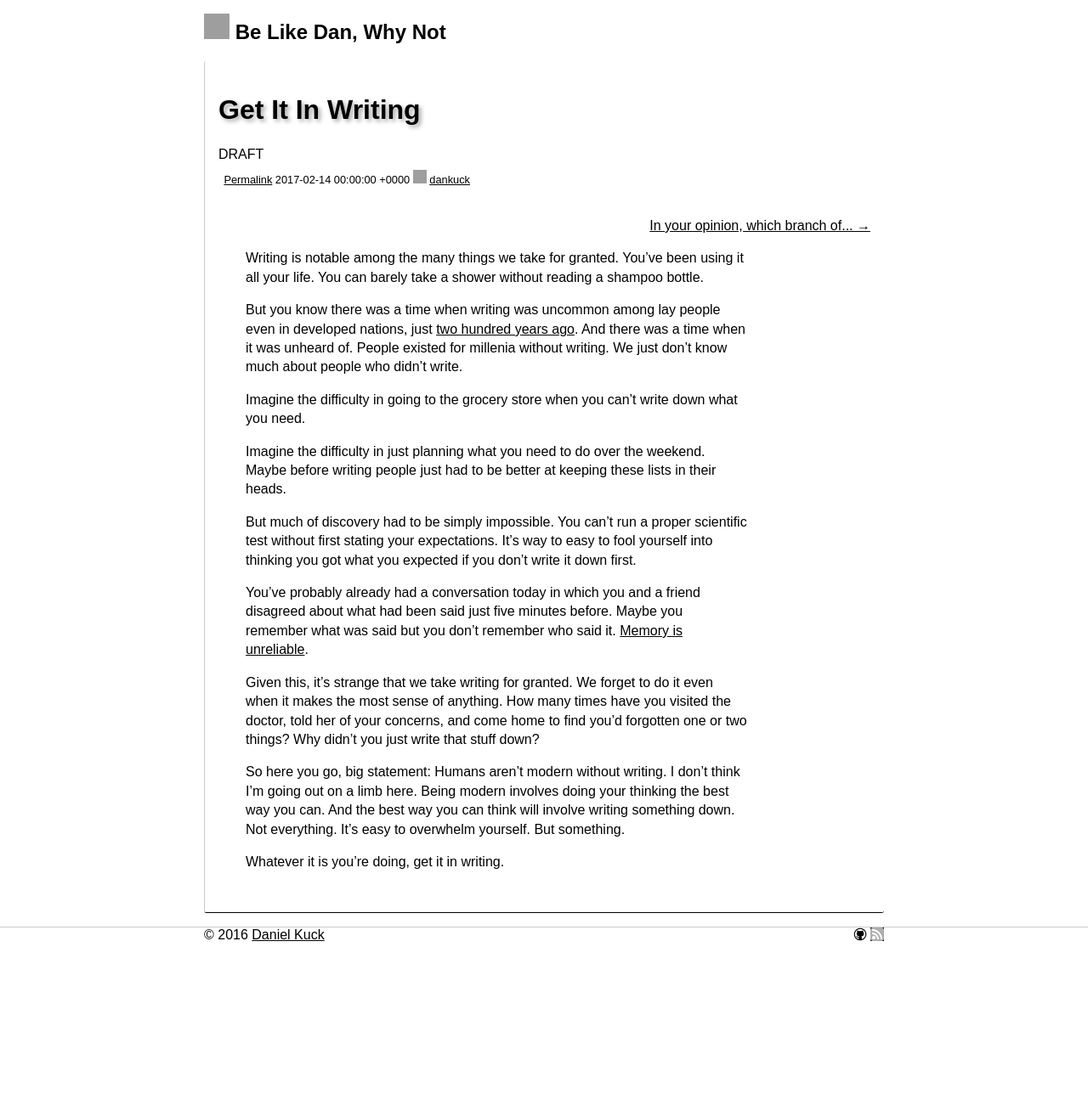
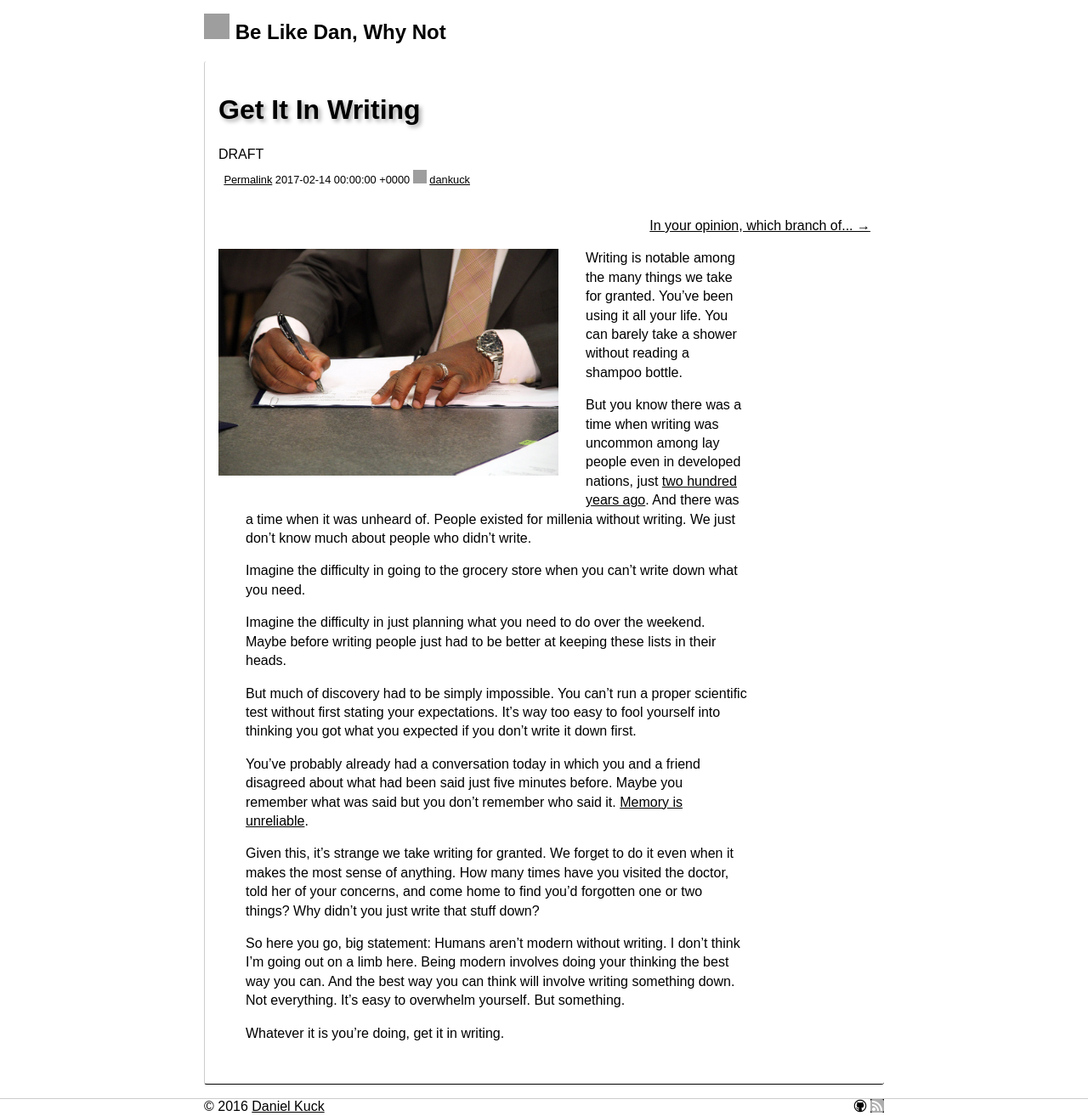
Before and after one commit to dankuck/dankuck.github.io, a Jekyll site: the page built from _posts/2017-02-14-get-it-in-writing.md, in a window 1280 px wide. Shown: the whole page at 85% size. Built offline with Jekyll 4.4.1, drawn with Linux system fonts in a browser that asks for light colours; before the commit the page ends 1112 px from its top, so only the background shows below that; grey boxes are pictures that could not be loaded.

Commit message:
A picture!

```diff
--- a/_posts/2017-02-14-get-it-in-writing.md
+++ b/_posts/2017-02-14-get-it-in-writing.md
@@ -1,7 +1,7 @@
 ---
 layout: post
 title: "Get It In Writing"
-page_img:
+page_img: /assets/writing.jpg
 page_img_desc: ""
 no_ad: 1
 draft: 1
@@ -15,11 +15,11 @@ Imagine the difficulty in going to the grocery store when you can't write down w
 
 Imagine the difficulty in just planning what you need to do over the weekend. Maybe before writing people just had to be better at keeping these lists in their heads.
 
-But much of discovery had to be simply impossible. You can't run a proper scientific test without first stating your expectations. It's way to easy to fool yourself into thinking you got what you expected if you don't write it down first.
+But much of discovery had to be simply impossible. You can't run a proper scientific test without first stating your expectations. It's way too easy to fool yourself into thinking you got what you expected if you don't write it down first.
 
 You've probably already had a conversation today in which you and a friend disagreed about what had been said just five minutes before. Maybe you remember what was said but you don't remember who said it. <a href="http://www.pointofinquiry.org/editing_our_pasts_dr._julia_shaw_on_the_illusion_of_memory/">Memory is unreliable</a>.
 
-Given this, it's strange that we take writing for granted. We forget to do it even when it makes the most sense of anything. How many times have you visited the doctor, told her of your concerns, and come home to find you'd forgotten one or two things? Why didn't you just write that stuff down?
+Given this, it's strange we take writing for granted. We forget to do it even when it makes the most sense of anything. How many times have you visited the doctor, told her of your concerns, and come home to find you'd forgotten one or two things? Why didn't you just write that stuff down?
 
 So here you go, big statement: Humans aren't modern without writing. I don't think I'm going out on a limb here. Being modern involves doing your thinking the best way you can. And the best way you can think will involve writing something down. Not everything. It's easy to overwhelm yourself. But something.
 
```
Also changed, not shown: assets/writing.jpg (added).
